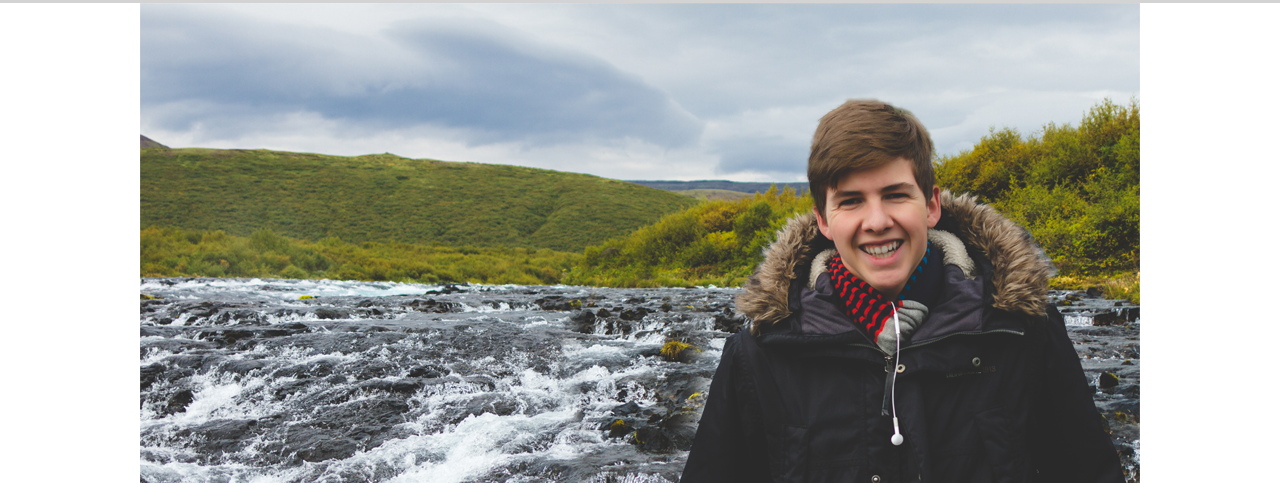
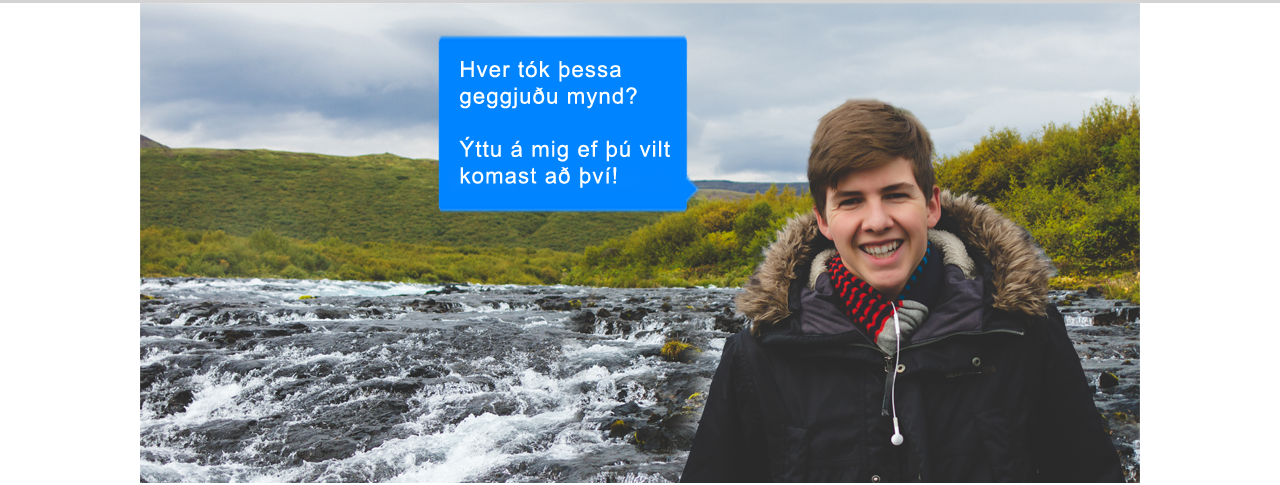
Before and after one commit to Pezimar/pezimar.github.io, a plain HTML site: page is/index.html in a window 1280 px wide. Shown: the part 67-552 px from the top of the page. Drawn offline with Linux system fonts and the light colour scheme; a web font is replaced by a local one.

Commit message:
Translate chat bubble

```diff
--- a/is/index.html
+++ b/is/index.html
@@ -13,7 +13,7 @@
 		<div id="wrapper">
 			<div id="header"></div>
 			<div id="px_index" class="px_header">
-				<div id="px_pr_index_chattBubble" class="px_header_profile"></div>
+				<div id="px_pr_index_chattBubble" class="px_header_profile px_pr_index_chattBubbleIS" ></div>
 				<a href="http://eliasassar.com/" target="_blank"><div id="px_pr_index" class="px_header_profile"></div></a>
 			</div>
 			<div id="main">
```
Also changed, not shown: en/index.html (+1 -1 lines).
